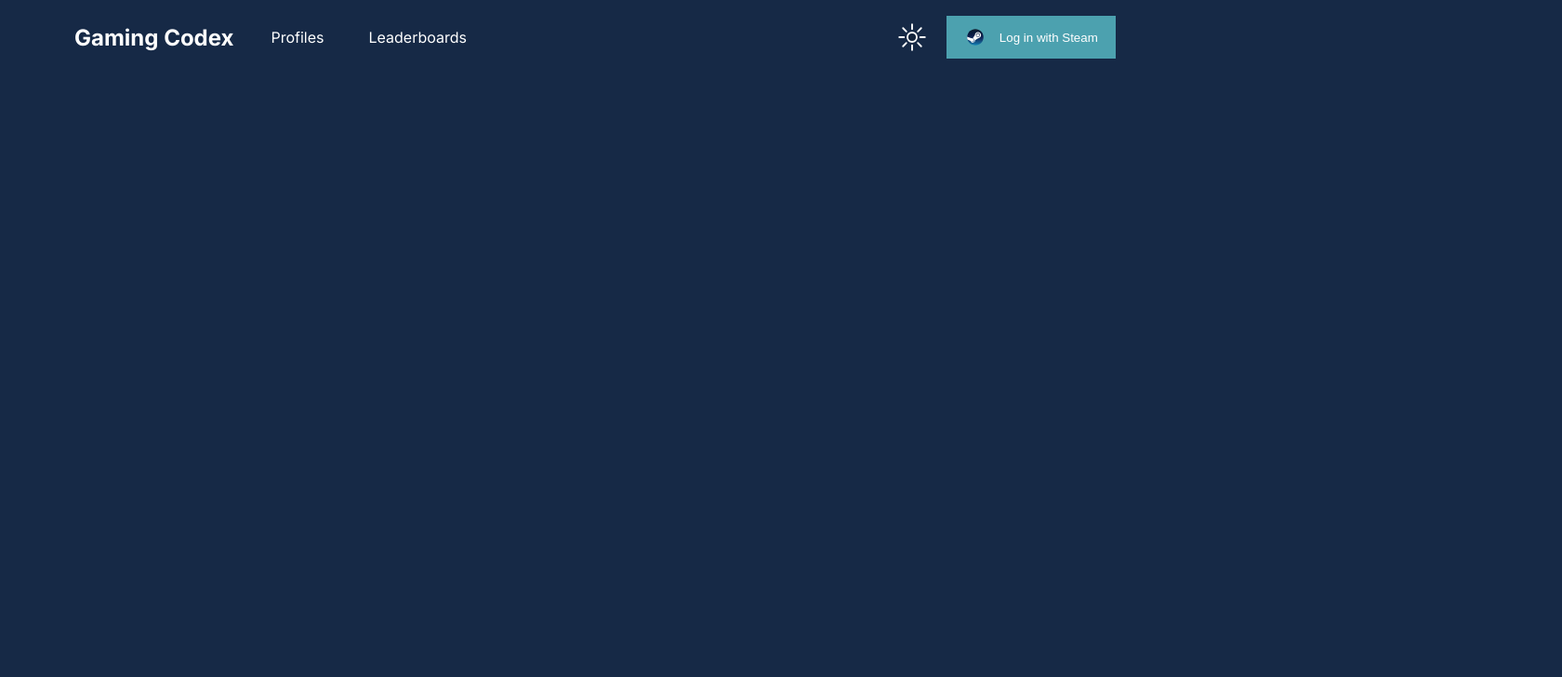
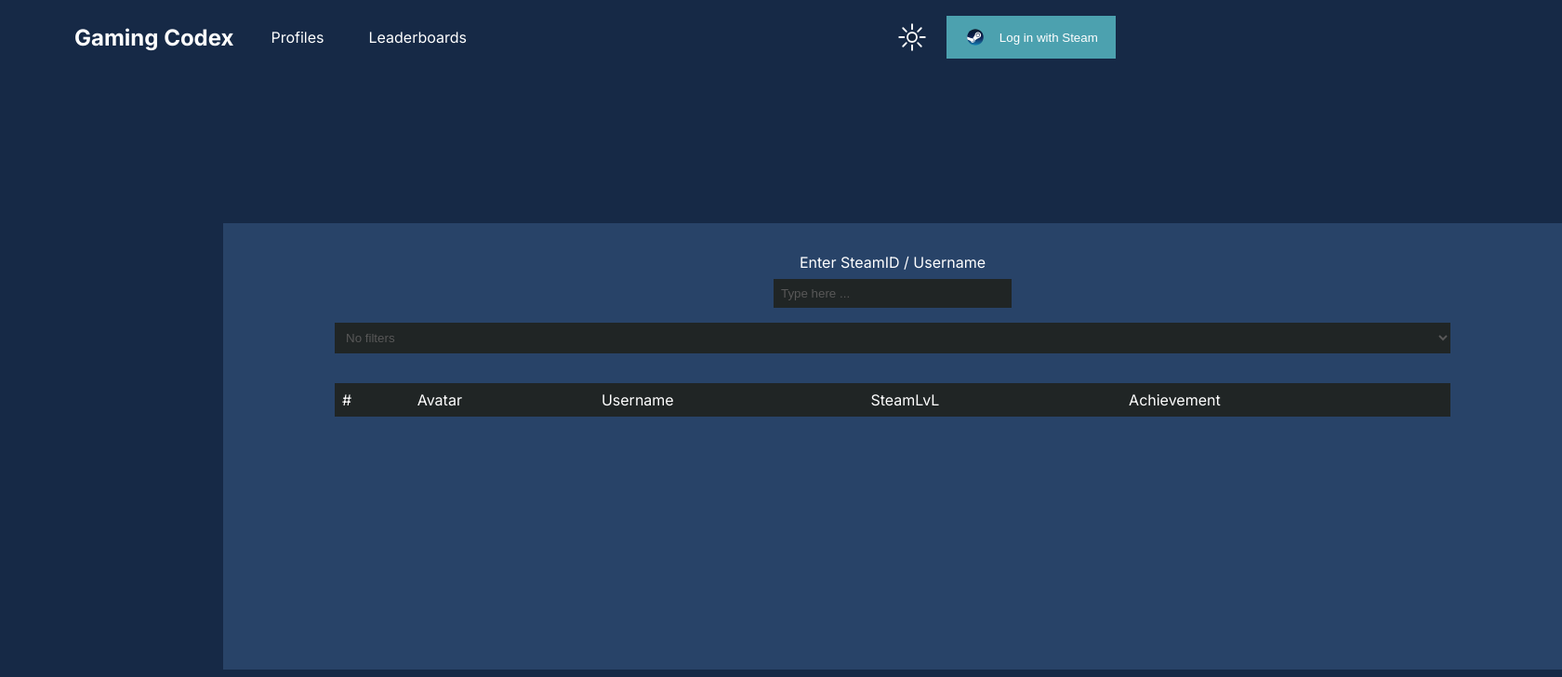
Before and after one commit to ErikOkau/LMSD, a Nuxt app: page / in a window 1280 px wide. Shown: the top 728 px of the page at 93% size, 1680 px wide, since content can reach past the window. Built offline with nearby package versions, Linux system fonts and the light colour scheme.

Commit message:
created skeleton for search, filter, and result functionality. Added some color variables in app.vue

```diff
--- a/app.vue
+++ b/app.vue
@@ -18,6 +18,8 @@
     --light:#fff;
     --black: #000;
     --cyan: #4ca1af;
+    --box2: #202525;
+    --placeholder: #585858;
 }
 
 
--- a/pages/index.vue
+++ b/pages/index.vue
@@ -1,11 +1,135 @@
 <script setup lang="ts">
+
+const filterRef = ref({
+    noFilter: 'No filters',
+    Filter: 'Filters: '
+});
 
 </script>
 
 <template>
-
+    <div class="outer_container">
+        <div class="search">
+            <label for="search">Enter SteamID / Username</label>
+            <input type="text" id="search" name="search" placeholder="Type here ...">
+        </div>
+        <div class="filters">
+            <select class="filter" id="filter" name="filter">
+                <option value="">No filters</option>
+                <option value="country">Country</option>
+            </select>
+        </div>
+        <div class="result">
+            <table class="categories_result">
+                <thead>
+                    <tr>
+                        <th>#</th>
+                        <th>Avatar</th>
+                        <th>Username</th>
+                        <th class="steamLVL">SteamLvL</th>
+                        <th class="achievment">Achievement</th>
+                    </tr>
+                </thead>
+                <!-- <tbody>
+                    <tr v-for="(category, index) in categories" :key="index">
+                        <td>{{ index + 1 }}</td>
+                        <td><img :src="category.avatar" alt="Avatar"></td>
+                        <td>{{ category.username }}</td>
+                        <td>{{ category.steamLevel }}</td>
+                        <td>{{ category.achievement }}</td>
+                    </tr>
+                </tbody> -->
+            </table>
+        </div>
+    </div>
 </template>
 
 <style scoped lang="scss">
+.outer_container {
+    display: flex;
+    flex-direction: column;
+    align-items: center;
+    margin-left: 15rem;
 
+    width: 90rem;
+    height: 30rem;
+    margin-top: 10rem;
+    background-color: var(--dark);
+
+    .search {
+        display: flex;
+        flex-direction: column;
+        margin-top: 2rem;
+        align-items: center;
+
+        label {
+            color: var(--light);
+            font-size: 1rem;
+            margin-bottom: 0.5rem;
+        }
+
+        input {
+            width: 15rem;
+            border: none;
+            padding: 0.5rem;
+            color: var(--light);
+            background-color: var(--box2);
+
+            &::placeholder {
+                color: var(--placeholder);
+            }
+
+            &:focus {
+                outline: none;
+            }
+        }
+    }
+
+    .filters {
+
+        .filter {
+            margin-top: 1rem;
+            padding: 0.5rem;
+            background-color: var(--box2);
+            color: var(--placeholder);
+            border: none;
+            width: 75rem;
+
+
+            &:focus {
+                outline: none;
+            }
+        }
+    }
+
+    .result {
+        margin-top: 2rem;
+        width: 75rem;
+        height: 20rem;
+        overflow-y: auto;
+
+        .categories_result {
+            width: 100%;
+            border-collapse: collapse;
+
+            th {
+                color: var(--light);
+                font-size: 1rem;
+                padding: 0rem;
+                text-align: left;
+                font-weight: 400;
+                background-color: var(--box2);
+                padding: 0.5rem;
+            }
+
+            td {
+                background-color: var(--box2);
+                opacity: 0.5;
+                color: var(--light);
+                font-size: 0.75rem;
+
+            }
+        }
+    }
+}
 </style>
```
